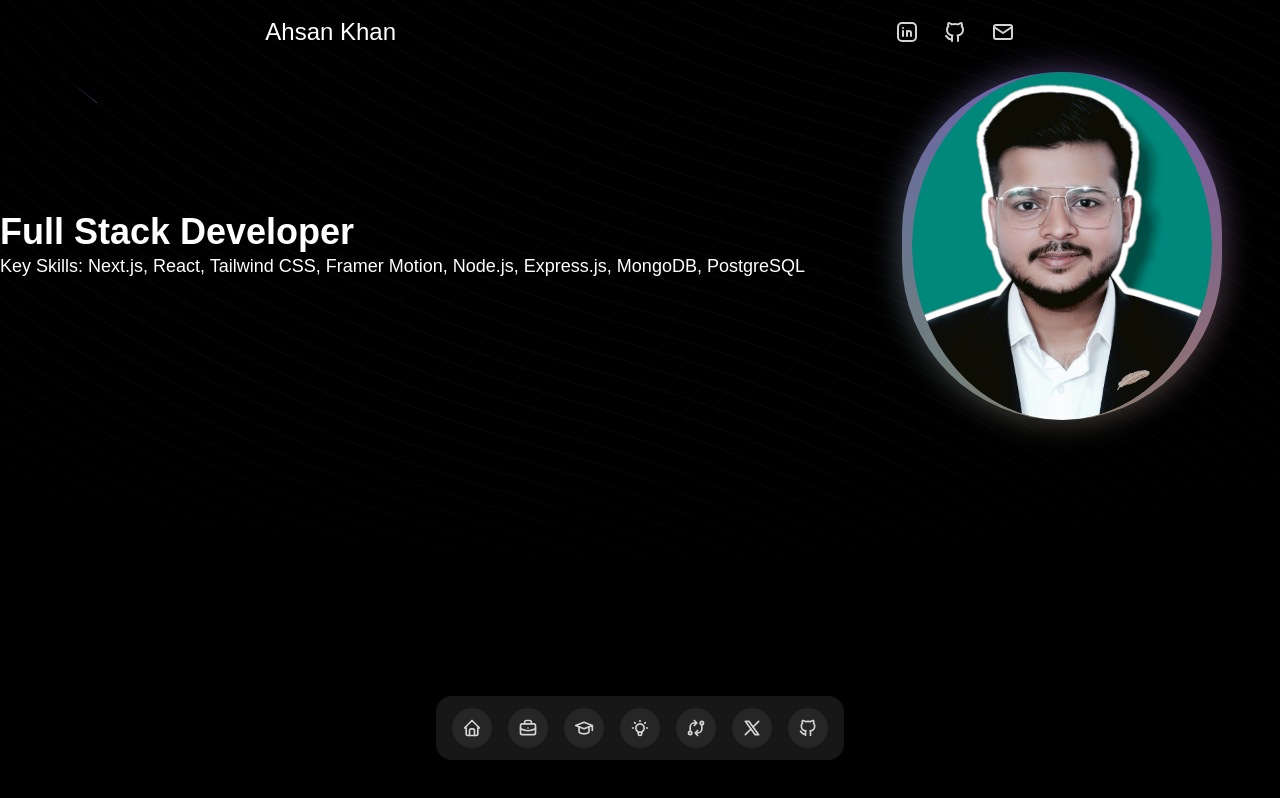
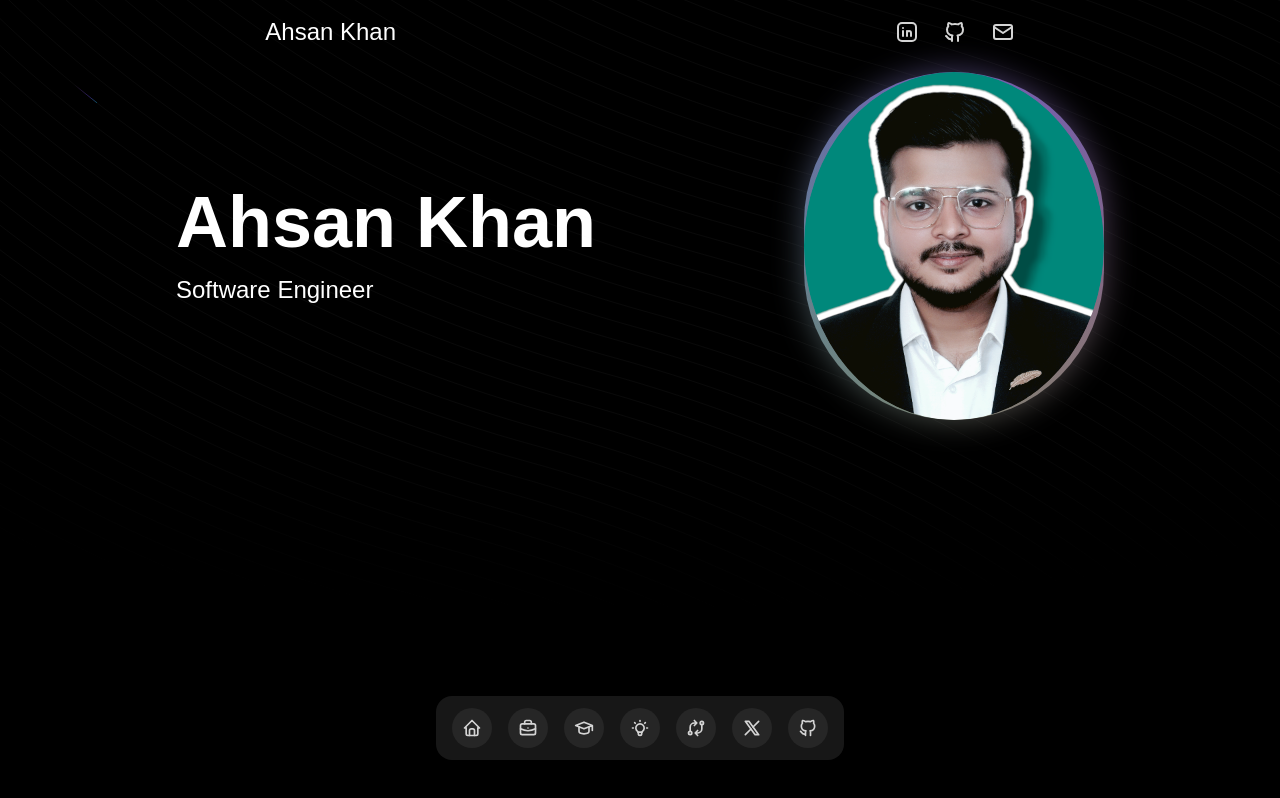
Before and after one commit to AhsanKhaan/AhsankhanPortfolio, a Next.js app: page / in a window 1280 px wide. Built offline with nearby package versions, Linux system fonts and the light colour scheme.

Commit message:
text Aligment Fixes

```diff
--- a/app/components/sections/Hero.tsx
+++ b/app/components/sections/Hero.tsx
@@ -73,31 +73,40 @@ const Hero = () => {
   return (
 
     <>
-      <BackgroundBeams className='text-2xl' />
-      <section className="flex flex-col md:flex-row md:justify-center md:items-center md:gap-10 mt-14">
-        <div className="flex flex-col items-center md:items-start">
-          <h1 className="text-4xl font-bold">Full Stack Developer</h1>
-          <p className="text-lg">Key Skills: Next.js, React, Tailwind CSS, Framer Motion, Node.js, Express.js, MongoDB, PostgreSQL</p>
+      <BackgroundBeams className="text-2xl" />
+      <section className="flex flex-col md:flex-row justify-between items-center gap-8 md:gap-12 mt-14 container mx-auto px-6 md:px-12 max-w-screen-lg">
+        {/* Left Section: Text */}
+        <div className="flex flex-col items-center md:items-start text-center md:text-left">
+          <h1 className="text-4xl md:text-7xl font-bold mb-4">
+            Ahsan Khan
+          </h1>
+          <p className="text-lg md:text-2xl">
+            Software Engineer
+          </p>
         </div>
-        <div className='mx-auto max-w-none z-20  rounded-full items-center md:items-end'>
 
-
+        {/* Right Section: Neon Card */}
+        <div className="flex justify-center md:ml-auto">
           <NeonCard
-          className="rounded-full "
-          containerClassName="my-4 rounded-full "
+            className="rounded-full"
+            containerClassName="my-4 rounded-full"
           >
             <Image
               src="/assets/Profile-v3.png"
               alt="Ahsan Khan"
               width={300}
               height={300}
-          style={{ borderRadius: "50%" ,marginLeft:"10px",marginRight:"10px"}}
+              style={{ borderRadius: "50%" }}
               className="object-cover rounded-full"
             />
           </NeonCard>
         </div>
       </section>
-      <FloatingDock items={links} desktopClassName='relative flex justify-center text-2xl align-middle fixed bottom-10 left-1/2 transform -translate-x-1/2' />
+      <FloatingDock
+        items={links}
+        desktopClassName="relative flex justify-center text-2xl align-middle fixed bottom-10 left-1/2 transform -translate-x-1/2"
+      />
+
     </>
   )
 }
```
Lines whose indentation alone changed are shown as unchanged.
